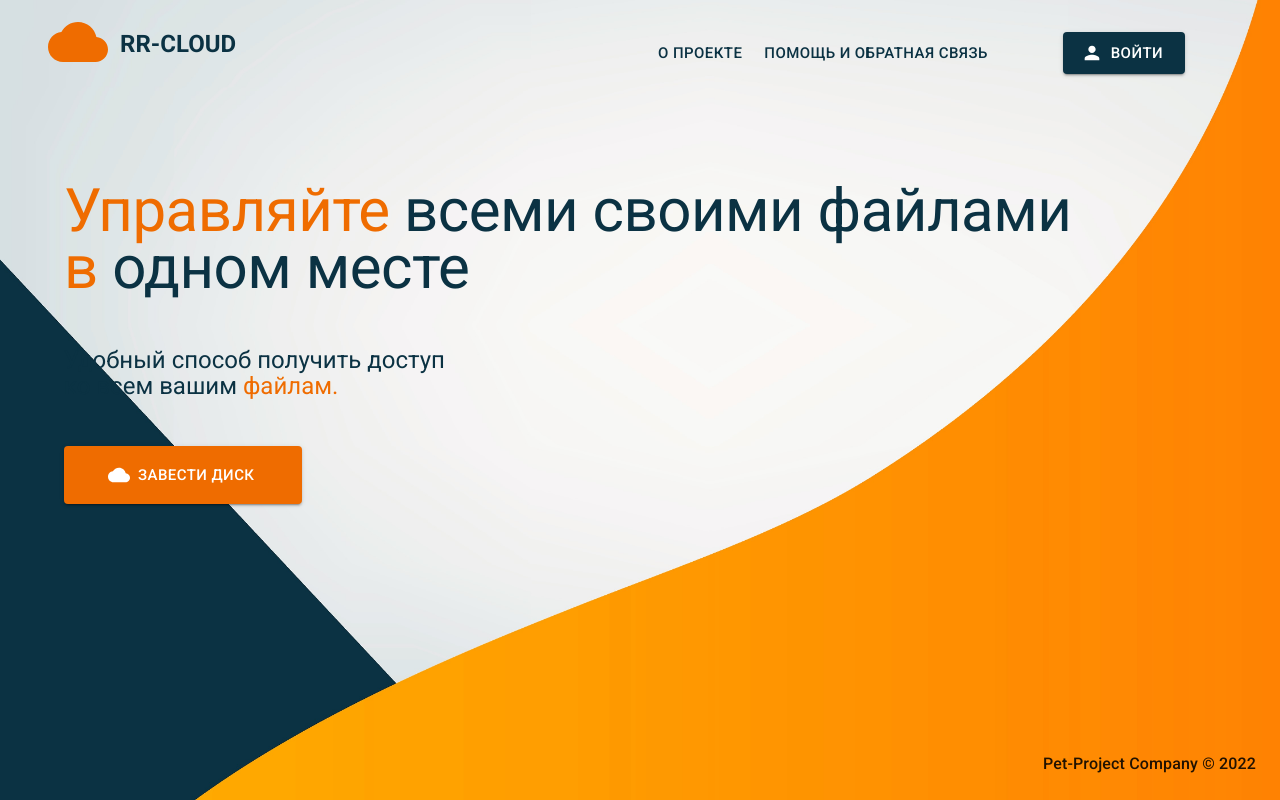
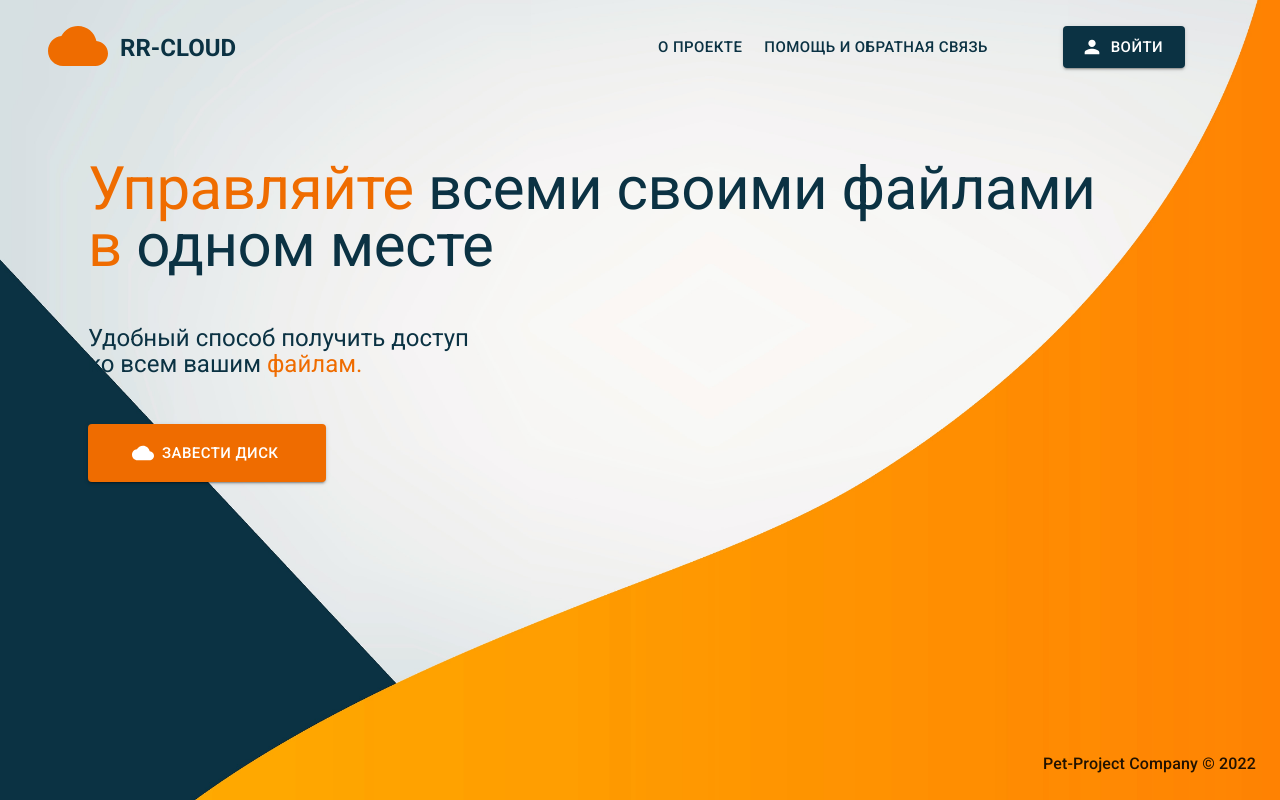
Before and after one commit to dmitry-maximov/RR-cloud, a React (Create React App) app in the folder client/: page / in a window 1280 px wide. Built offline with nearby package versions, Linux system fonts and the light colour scheme.

Commit message:
destructorization and refactoring

```diff
--- /dev/null
+++ b/client/src/components/About/AboutInfoCaption.jsx
@@ -0,0 +1,53 @@
+import React from 'react';
+import { Box, Stack, Typography } from '@mui/material';
+import floppy from '../../img/floppy.png';
+
+const AboutInfoCaption = () => {
+  return (
+    <Stack
+      direction="row"
+      justifyContent="space-around"
+      spacing={2}
+      sx={{
+        margin: '2rem 0rem',
+      }}
+    >
+      <Stack justifyContent="space-around" sx={{ flex: '2' }}>
+        <Typography
+          variant="h4"
+          sx={{
+            fontWeight: 400,
+            color: 'secondary.main',
+          }}
+        >
+          Загружайте свои файлы там, где вам удобно
+        </Typography>
+        <Typography variant="p">
+          Lorem ipsum dolor sit amet, consectetur adipisicing elit. Quos
+          blanditiis tenetur unde suscipit, quam beatae rerum inventore
+          consectetur, neque doloribus, cupiditate numquam dignissimos laborum
+          fugiat deleniti? Eum quasi quidem quibusdam.
+        </Typography>
+      </Stack>
+      <Box
+        sx={{
+          flex: '1',
+          display: 'flex',
+          justifyContent: 'end',
+        }}
+      >
+        <Box
+          sx={{
+            width: 215,
+            height: 215,
+            background: `url(${floppy})`,
+            backgroundSize: 'auto',
+            backgroundPosition: 'center center',
+          }}
+        />
+      </Box>
+    </Stack>
+  );
+};
+
+export default AboutInfoCaption;
--- /dev/null
+++ b/client/src/components/About/AboutLogo.jsx
@@ -0,0 +1,47 @@
+import React from 'react';
+import { Link } from 'react-router-dom';
+import { Typography, Button } from '@mui/material';
+import { REGISTRATION_PAGE } from '../../utils/const';
+import WbCloudyIcon from '@mui/icons-material/WbCloudy';
+
+const AboutLogo = () => {
+  return (
+    <>
+      <Typography
+        variant="h2"
+        sx={{
+          fontWeight: 400,
+          color: 'secondary.main',
+        }}
+      >
+        Что такое RR-cloud ?
+      </Typography>
+
+      <Typography
+        variant="p"
+        sx={{
+          fontWeight: 400,
+          color: 'secondary.main',
+          marginTop: '5rem',
+        }}
+      >
+        Lorem ipsum dolor sit amet, consectetur adipisicing elit. Quos
+        blanditiis tenetur unde suscipit, quam beatae rerum inventore
+        consectetur, neque doloribus, cupiditate numquam dignissimos laborum
+        fugiat deleniti? Eum quasi quidem quibusdam.
+      </Typography>
+      <Link to={REGISTRATION_PAGE}>
+        <Button
+          variant="contained"
+          size="large"
+          sx={{ padding: '1rem 3rem' }}
+          startIcon={<WbCloudyIcon />}
+        >
+          Завести диск
+        </Button>
+      </Link>
+    </>
+  );
+};
+
+export default AboutLogo;
--- a/client/src/components/AuthForm.jsx
+++ b/client/src/components/auth/AuthForm.jsx
@@ -1,8 +1,5 @@
 import React from 'react';
-import Box from '@mui/material/Box';
-import { Typography } from '@mui/material';
-import Stack from '@mui/material/Stack';
-
+import { Box, Typography, Stack } from '@mui/material';
 import { styled } from '@mui/material/styles';
 
 const AuthForm = (props) => {
--- a/client/src/components/LoginForm.jsx
+++ b/client/src/components/auth/LoginForm.jsx
@@ -1,8 +1,5 @@
 import React from 'react';
-import Box from '@mui/material/Box';
-import TextField from '@mui/material/TextField';
-import Stack from '@mui/material/Stack';
-import Button from '@mui/material/Button';
+import { Box, TextField, Stack, Button } from '@mui/material';
 
 const LoginForm = () => {
   return (
--- a/client/src/pages/AboutPage.jsx
+++ b/client/src/pages/AboutPage.jsx
@@ -1,110 +1,27 @@
 import React from 'react';
+import { Container, Stack } from '@mui/material';
 import PublicLayout from '../components/layout/PublicLayout/PublicLayout';
-import { Button, Container, Stack, Typography, Box } from '@mui/material';
-import { Link } from 'react-router-dom';
+import AboutLogo from '../components/about/AboutLogo';
+import AboutInfoCaption from '../components/about/AboutInfoCaption';
 import { styled } from '@mui/material/styles';
-import { REGISTRATION_PAGE } from '../utils/const';
-import WbCloudyIcon from '@mui/icons-material/WbCloudy';
-import floppy from '../img/floppy.png';
 
-// const StyledDiv = styled('div')(({ theme }) => ({
-//   color: theme.palette.text.primary,
-//   display: 'flex',
-//   justifyContent: 'space-between',
-//   padding: '1rem 3rem 0rem 3rem',
-// }));
-
-const boxContainer = {
+const StyledContainer = styled(Container)(({ theme }) => ({
+  color: theme.palette.text.primary,
   display: 'flex',
   alignItems: 'center',
   justifyContent: 'center',
   padding: '2rem',
-};
+}));
 
 const AboutPage = () => {
   return (
     <PublicLayout>
-      <Container sx={boxContainer}>
+      <StyledContainer>
         <Stack spacing={8} alignItems={'center'}>
-          <Typography
-            variant="h2"
-            sx={{
-              fontWeight: 400,
-              color: 'secondary.main',
-            }}
-          >
-            Что такое RR-cloud ?
-          </Typography>
-
-          <Typography
-            variant="p"
-            sx={{
-              fontWeight: 400,
-              color: 'secondary.main',
-              marginTop: '5rem',
-            }}
-          >
-            Lorem ipsum dolor sit amet, consectetur adipisicing elit. Quos
-            blanditiis tenetur unde suscipit, quam beatae rerum inventore
-            consectetur, neque doloribus, cupiditate numquam dignissimos laborum
-            fugiat deleniti? Eum quasi quidem quibusdam.
-          </Typography>
-          <Link to={REGISTRATION_PAGE}>
-            <Button
-              variant="contained"
-              size="large"
-              sx={{ padding: '1rem 3rem' }}
-              startIcon={<WbCloudyIcon />}
-            >
-              Завести диск
-            </Button>
-          </Link>
-
-          <Stack
-            direction="row"
-            justifyContent="space-around"
-            spacing={2}
-            sx={{
-              margin: '2rem 0rem',
-            }}
-          >
-            <Stack justifyContent="space-around" sx={{ flex: '2' }}>
-              <Typography
-                variant="h4"
-                sx={{
-                  fontWeight: 400,
-                  color: 'secondary.main',
-                }}
-              >
-                Загружайте свои файлы там, где вам удобно
-              </Typography>
-              <Typography variant="p">
-                Lorem ipsum dolor sit amet, consectetur adipisicing elit. Quos
-                blanditiis tenetur unde suscipit, quam beatae rerum inventore
-                consectetur, neque doloribus, cupiditate numquam dignissimos
-                laborum fugiat deleniti? Eum quasi quidem quibusdam.
-              </Typography>
-            </Stack>
-            <Box
-              sx={{
-                flex: '1',
-                display: 'flex',
-                justifyContent: 'end',
-              }}
-            >
-              <Box
-                sx={{
-                  width: 215,
-                  height: 215,
-                  background: `url(${floppy})`,
-                  backgroundSize: 'auto',
-                  backgroundPosition: 'center center',
-                }}
-              />
-            </Box>
-          </Stack>
+          <AboutLogo />
+          <AboutInfoCaption />
         </Stack>
-      </Container>
+      </StyledContainer>
     </PublicLayout>
   );
 };
--- a/client/src/pages/HelpPage.jsx
+++ b/client/src/pages/HelpPage.jsx
@@ -1,8 +1,8 @@
 import React from 'react';
 import PublicLayout from '../components/layout/PublicLayout/PublicLayout';
 import { Container, Stack } from '@mui/material';
-import HelpForm from '../components/Help/HelpForm';
-import HelpPreview from '../components/Help/HelpPreview';
+import HelpForm from '../components/help/HelpForm';
+import HelpPreview from '../components/help/HelpPreview';
 
 const boxContainer = {
   display: 'flex',
--- a/client/src/pages/StartPage.jsx
+++ b/client/src/pages/StartPage.jsx
@@ -1,92 +1,20 @@
 import React from 'react';
+import { Link } from 'react-router-dom';
+import { Container, Typography, Button } from '@mui/material';
+import PublicLayout from '../components/layout/PublicLayout/PublicLayout';
 import { styled } from '@mui/material/styles';
-import { Container, Typography, Stack, Button } from '@mui/material';
+import { REGISTRATION_PAGE } from '../utils/const';
 import WbCloudyIcon from '@mui/icons-material/WbCloudy';
-import PersonIcon from '@mui/icons-material/Person';
-import { Link } from 'react-router-dom';
-import {
-  ABOUT_PAGE,
-  HELP_PAGE,
-  LOGIN_PAGE,
-  REGISTRATION_PAGE,
-} from '../utils/const';
 
 const StyledContainer = styled('div')(({ theme }) => ({
   ...theme.palette.paperContainer,
 }));
 
-const StyledHeader = styled('div')(({ theme }) => ({
-  color: theme.palette.text.primary,
-  display: 'flex',
-  justifyContent: 'space-between',
-  padding: '.75rem 3rem 0rem 3rem',
-}));
-
-const StyledHeaderMenu = styled('div')({
-  padding: '20px 15px',
-});
-
-const StyledMain = styled('div')({
-  display: 'flex',
-  flexDirection: 'column',
-  justifyContent: 'left',
-  flex: '1 0 auto',
-  padding: '5% 0',
-});
-
-const StyledFooter = styled('div')({
-  display: 'flex',
-  justifyContent: 'right',
-  flex: '0 0 auto',
-});
-
 const StartPage = () => {
   return (
     <StyledContainer>
-      <Stack direction="column" sx={{ height: '100vh' }} spacing={3}>
-        <StyledHeader>
-          <Stack direction="row" justifyContent="center">
-            <WbCloudyIcon sx={{ fontSize: 60, color: 'primary.main' }} />
-            <Typography
-              color={'secondary'}
-              variant="h5"
-              sx={{
-                fontWeight: 600,
-                textTransform: 'uppercase',
-                padding: '1rem 0.75rem',
-              }}
-            >
-              RR-cloud
-            </Typography>
-          </Stack>
-
-          <StyledHeaderMenu>
-            <Link to={ABOUT_PAGE}>
-              <Button size="large" variant="text" color={'secondary'}>
-                О проекте
-              </Button>
-            </Link>
-            <Link to={HELP_PAGE}>
-              <Button size="large" variant="text" color={'secondary'}>
-                Помощь и обратная связь
-              </Button>
-            </Link>
-            <Link to={LOGIN_PAGE}>
-              <Button
-                variant="contained"
-                size="large"
-                color={'secondary'}
-                sx={{ margin: '0 2rem 0rem 4rem' }}
-                startIcon={<PersonIcon />}
-              >
-                Войти
-              </Button>
-            </Link>
-          </StyledHeaderMenu>
-        </StyledHeader>
-
-        <StyledMain>
-          <Container>
+      <PublicLayout>
+        <Container sx={{ margin: '5vw 0 0' }}>
           <Typography
             variant="h2"
             sx={{
@@ -162,21 +90,7 @@ const StartPage = () => {
             </Button>
           </Link>
         </Container>
-        </StyledMain>
-
-        <StyledFooter>
-          <Typography
-            variant="p"
-            sx={{
-              color: 'primary.secondary',
-              padding: 3,
-              fontWeight: 500,
-            }}
-          >
-            Pet-Project Company &copy; {new Date().getFullYear()}
-          </Typography>
-        </StyledFooter>
-      </Stack>
+      </PublicLayout>
     </StyledContainer>
   );
 };
--- a/client/src/routers/index.js
+++ b/client/src/routers/index.js
@@ -1,6 +1,6 @@
 import Space from '../pages/SpacePage';
 import HelpPage from '../pages/HelpPage';
-import LoginPage from '../pages/LoginPage';
+import AuthPage from '../pages/AuthPage';
 import NotFoundPage from '../pages/NotFoundPage';
 import StartPage from '../pages/StartPage';
 import AboutPage from '../pages/AboutPage';
@@ -25,11 +25,11 @@ export const publicRoutes = [
   },
   {
     path: LOGIN_PAGE,
-    element: <LoginPage />,
+    element: <AuthPage />,
   },
   {
     path: REGISTRATION_PAGE,
-    element: <LoginPage />,
+    element: <AuthPage />,
   },
   {
     path: ABOUT_PAGE,
```
Also changed, not shown: client/src/components/auth/LoginPreview.jsx (renamed from client/src/components/LoginPreview.jsx, +10 -13 lines), client/src/components/auth/RegistrationForm.jsx (renamed from client/src/components/RegistrationForm.jsx, +2 -10 lines), client/src/pages/AuthPage.jsx (renamed from client/src/pages/LoginPage.jsx, +16 -16 lines). Lines whose indentation alone changed are shown as unchanged.
